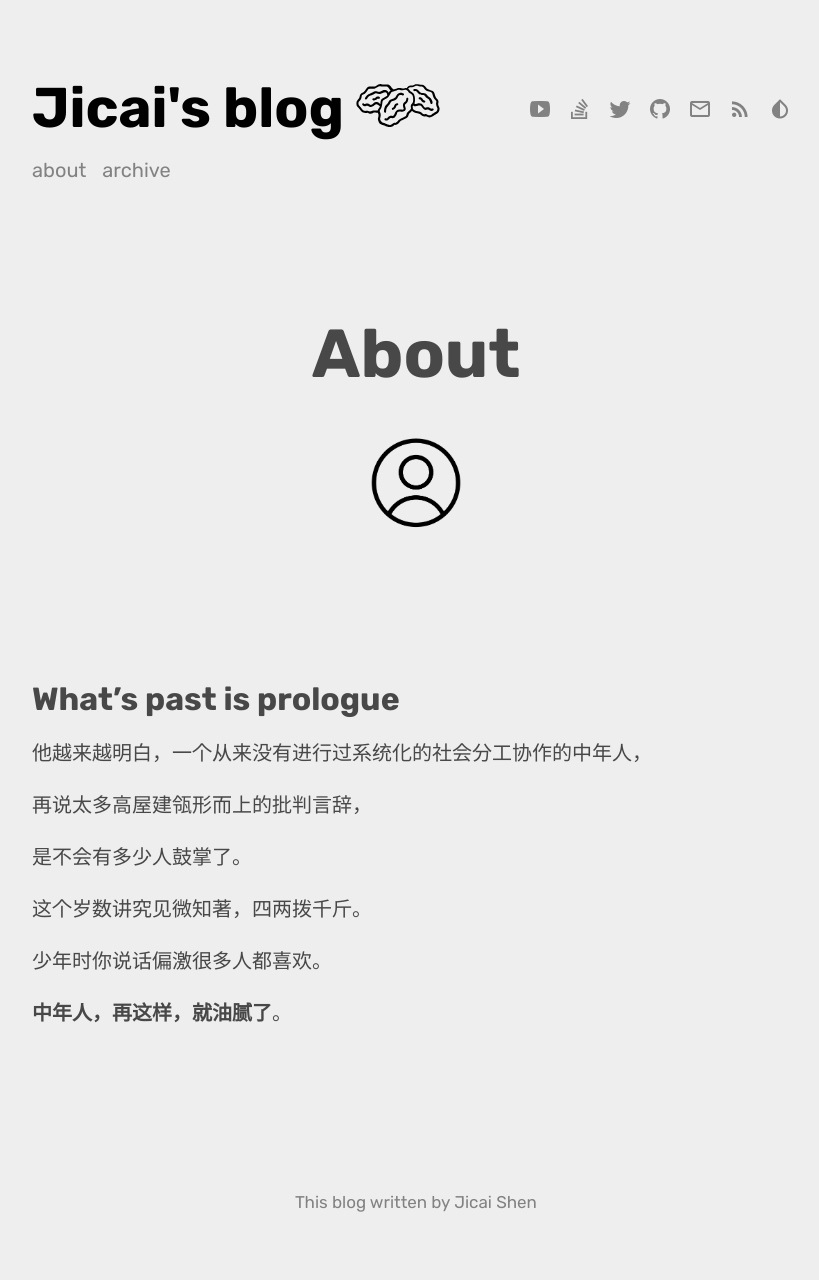
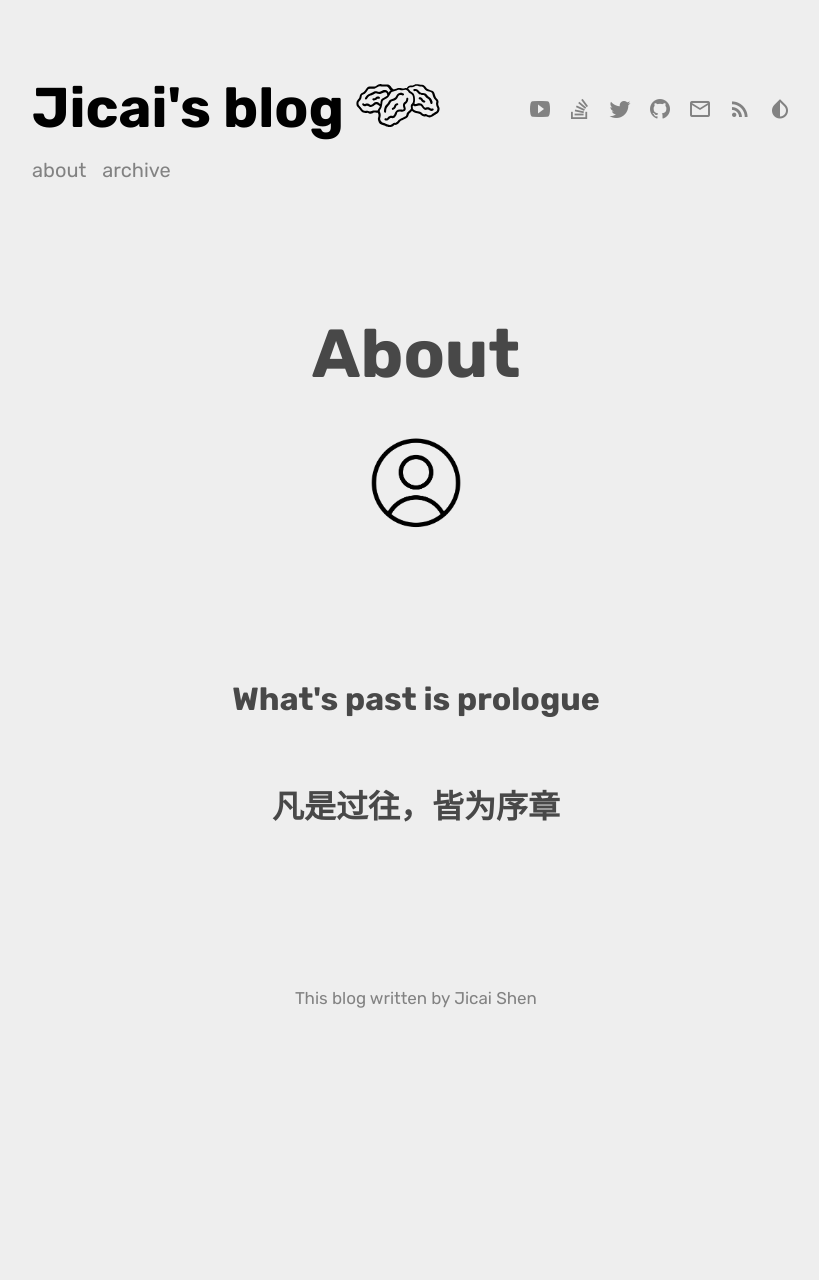
Before and after one commit to shenjicai/shenjicai.github.io, a Jekyll site: the page built from about.md, in a window 1280 px wide. Shown: the whole page, without its empty margins (224-1043 px from the left). Built offline with Jekyll 4.4.1, drawn with Linux system fonts in a browser that asks for light colours; some web fonts are replaced; after the commit the page ends 1077 px from its top, so only the background shows below that.

Commit message:
modify the About

```diff
--- a/about.md
+++ b/about.md
@@ -19,18 +19,10 @@ published: true
 {% include page/title.html title=page.title subtitle=page_subtitle %}
 
 
-# What's past is prologue
+# <center>What's past is prologue<center>
 
-他越来越明白，一个从来没有进行过系统化的社会分工协作的中年人，
+<br/>
 
-再说太多高屋建瓴形而上的批判言辞，
-
-是不会有多少人鼓掌了。
-
-这个岁数讲究见微知著，四两拨千斤。
-
-少年时你说话偏激很多人都喜欢。
-
-**中年人，再这样，就油腻了**。
+# <center>凡是过往，皆为序章</center>
 
 </div>
```
Also changed, not shown: _my_tags/STM32.md (+1 -1 lines), _posts/2017-01-01-Engineering.md (+1 -1 lines).
